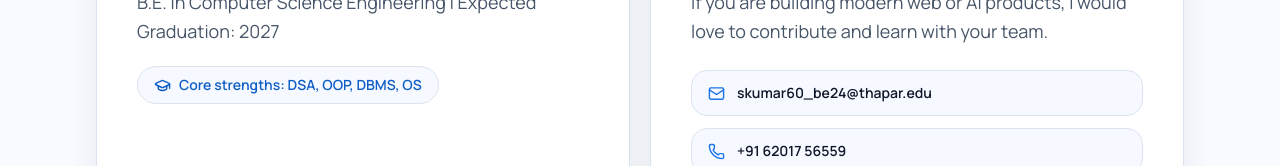
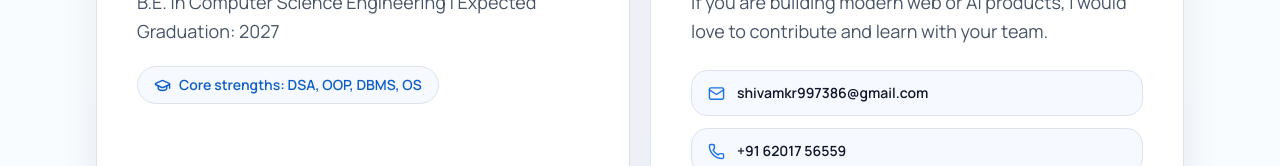
Before and after one commit to shivamkr1353/myportfolio, a React (Vite) app: page / in a window 1280 px wide. Shown: the part 8474-8640 px from the top of the page. Built offline with nearby package versions, Linux system fonts and the light colour scheme.

Commit message:
updated app.jsx

```diff
--- a/src/App.jsx
+++ b/src/App.jsx
@@ -319,7 +319,7 @@ function App() {
             ))}
           </nav>
           <a
-            href="mailto:skumar60_be24@thapar.edu"
+            href="mailto:shivamkr997386@gmail.com"
             className="inline-flex items-center gap-2 rounded-full bg-[var(--text)] px-4 py-2 text-sm font-semibold text-white transition hover:bg-[var(--primary-strong)]"
           >
             Contact
@@ -367,7 +367,7 @@ function App() {
                 <ArrowRight size={16} />
               </a>
               <a
-                href="mailto:skumar60_be24@thapar.edu"
+                href="mailto:shivamkr997386@gmail.com"
                 className="inline-flex items-center gap-2 rounded-full border border-[var(--line)] bg-white px-5 py-3 text-sm font-semibold text-[var(--text)] transition hover:border-[var(--primary)] hover:text-[var(--primary-strong)]"
               >
                 <Mail size={16} />
@@ -1065,11 +1065,11 @@ function App() {
             />
             <div className="mt-6 grid gap-3">
               <a
-                href="mailto:skumar60_be24@thapar.edu"
+                href="mailto:shivamkr997386@gmail.com"
                 className="inline-flex items-center gap-3 rounded-2xl border border-[var(--line)] bg-[var(--surface-muted)] px-4 py-3 text-sm font-semibold text-[var(--text)] transition hover:border-[var(--primary)]"
               >
                 <Mail size={17} className="text-[var(--primary)]" />
-                skumar60_be24@thapar.edu
+                shivamkr997386@gmail.com
               </a>
               <a
                 href="tel:+916201756559"
```
